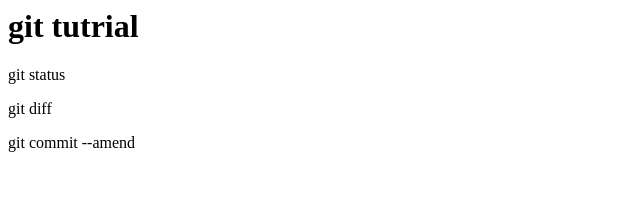
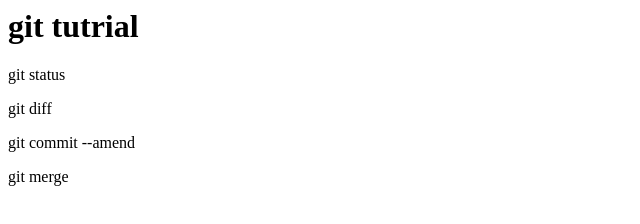
Before and after one commit to skbono/git_tutorial, a plain HTML site: page index.html in a window 1280 px wide. Shown: the full height of the page, 0-640 px from the left. Drawn offline with Linux system fonts and the light colour scheme.

Commit message:
Update index.html

```diff
--- a/index.html
+++ b/index.html
@@ -2,3 +2,4 @@
 <p>git status</p>
 <p>git diff</p>
 <p>git commit --amend</p>
+<p>git merge</p
```
